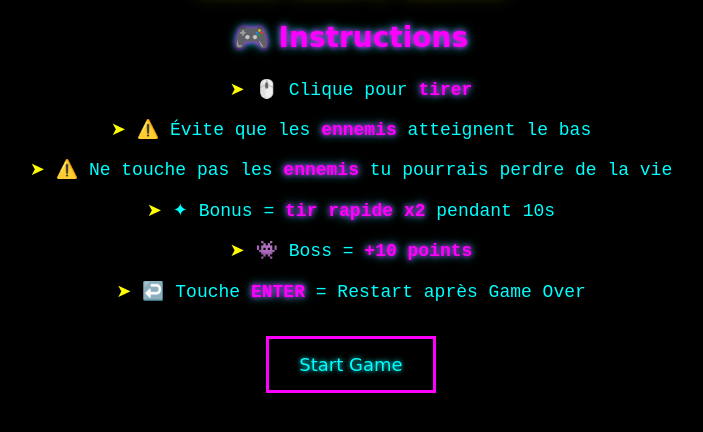
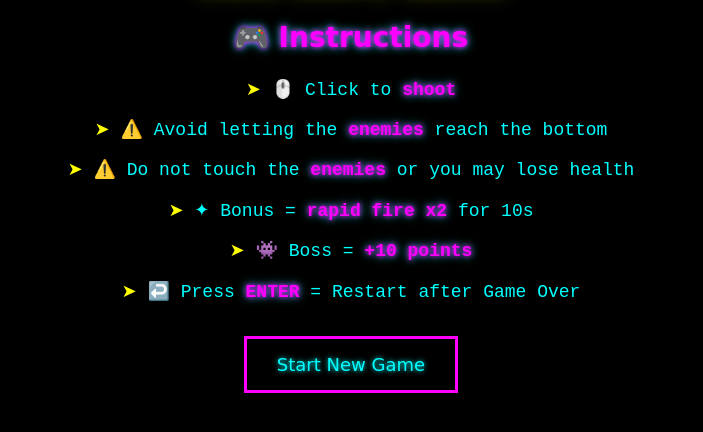
Before and after one commit to Naegi-UHA/UwU_devs, a plain HTML site: page space_invaders.html in a window 1280 px wide. Shown: the part 62-494 px from the top of the page, without its empty margins (289-992 px from the left). Drawn offline with Linux system fonts and the light colour scheme.

Commit message:
Renamed game files and updated instructions for the UwU Retro Game

```diff
--- a/game.html
+++ b/space_invaders.html
@@ -3,7 +3,7 @@
 <head>
     <meta charset="UTF-8">
     <title>UwU Retro Game</title>
-    <link rel="stylesheet" href="css/game.css">
+    <link rel="stylesheet" href="css/space_invaders.css">
 </head>
 <body>
 <!-- Menu -->
@@ -12,16 +12,16 @@
     <div id="about">
         <h2 class="instructions-title">🎮 Instructions</h2>
         <ul class="instructions-list">
-            <li>🖱️ Clique pour <span class="highlight">tirer</span></li>
-            <li>⚠️ Évite que les <span class="highlight">ennemis</span> atteignent le bas</li>
-            <li>⚠️ Ne touche pas les <span class="highlight">ennemis</span> tu pourrais perdre de la vie</li>
-            <li>✦ Bonus = <span class="highlight">tir rapide x2</span> pendant 10s</li>
+            <li>🖱️ Click to <span class="highlight">shoot</span></li>
+            <li>⚠️ Avoid letting the <span class="highlight">enemies</span> reach the bottom</li>
+            <li>⚠️ Do not touch the <span class="highlight">enemies</span> or you may lose health</li>
+            <li>✦ Bonus = <span class="highlight">rapid fire x2</span> for 10s</li>
             <li>👾 Boss = <span class="highlight">+10 points</span></li>
-            <li>↩️ Touche <span class="highlight">ENTER</span> = Restart après Game Over</li>
+            <li>↩️ Press <span class="highlight">ENTER</span> = Restart after Game Over</li>
         </ul>
     </div>
 
-    <button id="start-btn">Start Game</button>
+    <button id="start-btn">Start New Game</button>
 </div>
 
 <!-- Zone de jeu -->
@@ -43,6 +43,6 @@
 <div id="uwu-banner" class="uwu-banner">UWU</div>
 <div id="bonus-banner" class="bonus-banner">x2</div>
 
-<script src="js/game.js"></script>
+<script src="js/space_invaders.js"></script>
 </body>
 </html>
```
Also changed, not shown: css/space_invaders.css (renamed from css/game.css), js/space_invaders.js (renamed from js/game.js), 1 other file.
